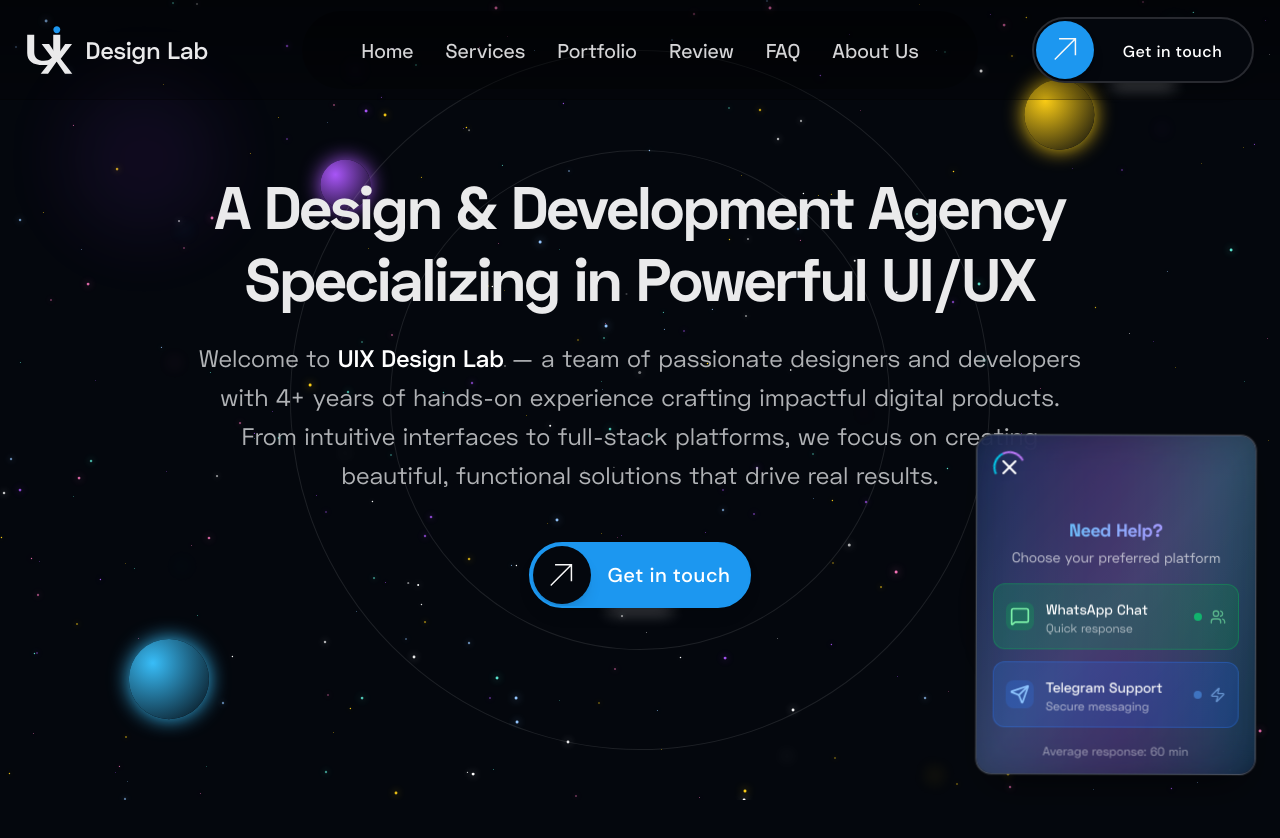
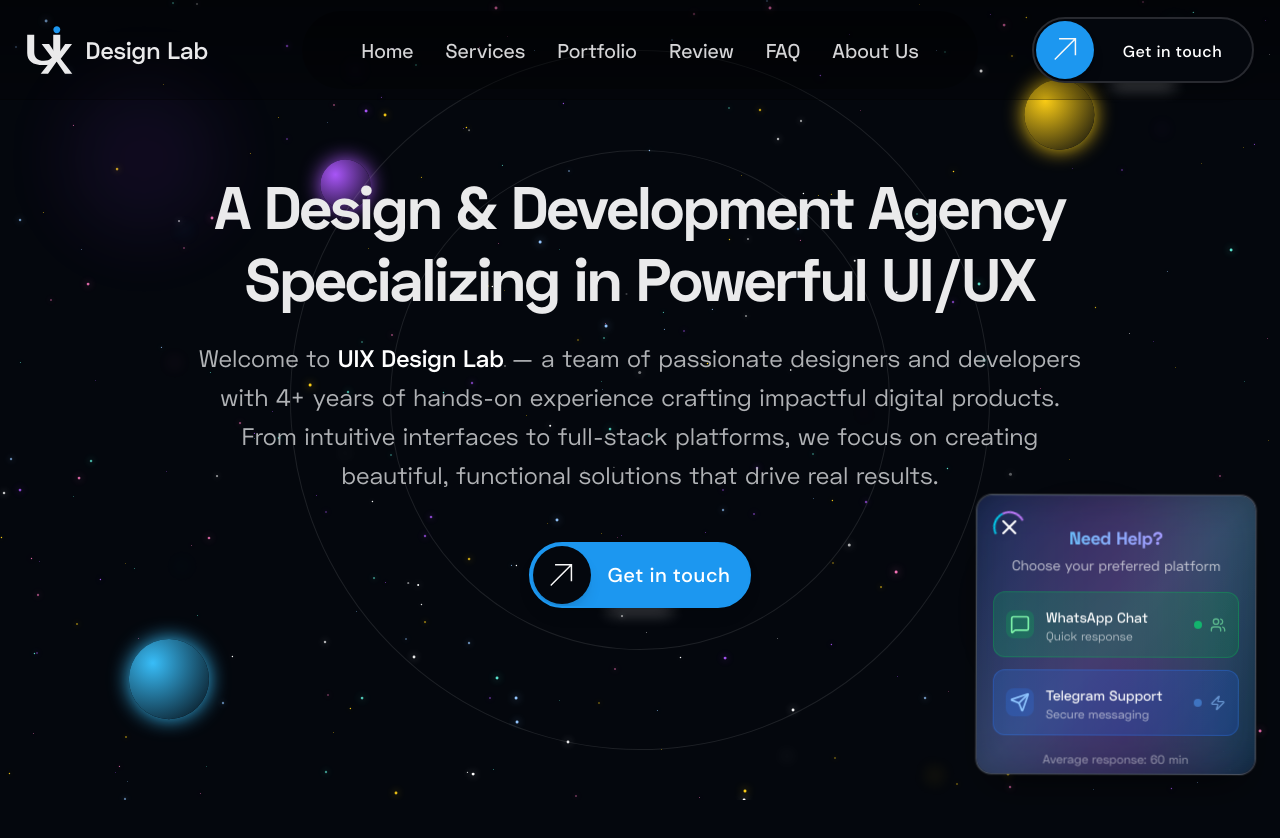
Before and after one commit to Levi9111/UIX-Design-Lab, a Next.js app: page / in a window 1280 px wide. Both pictures are taken after a click on the button 1224 px from the left and 743 px from the top of the page. Shown: the top 838 px of the page. Built offline with nearby package versions, Linux system fonts and the light colour scheme; a web font is replaced by a local one.

Commit message:
widget updated

```diff
--- a/src/components/designs/AnimatedSupportWidget.tsx
+++ b/src/components/designs/AnimatedSupportWidget.tsx
@@ -56,7 +56,7 @@
       <div
         className={`relative bg-gradient-to-br from-slate-900/90 via-slate-800/95 to-slate-900/90
         backdrop-blur-xl border border-white/20 rounded-2xl shadow-2xl transition-all duration-700 ease-out
-        overflow-hidden ${isExpanded ? 'h-[340px] w-[280px]' : 'h-16 w-16'}`}
+        overflow-hidden ${isExpanded ? 'h-[280px] w-[280px]' : 'h-16 w-16'}`}
         style={{
           boxShadow: isExpanded
             ? '0 20px 40px -12px rgba(0, 0, 0, 0.6), 0 0 0 1px rgba(255, 255, 255, 0.1), inset 0 1px 0 rgba(255, 255, 255, 0.05)'
@@ -118,7 +118,7 @@
 
         {/* Expanded Content */}
         <div
-          className={`relative z-10 pt-20 px-4 pb-4 transition-all duration-500 ease-out ${
+          className={`relative z-10 pt-7 px-4 pb-4 transition-all duration-500 ease-out ${
             isExpanded
               ? 'opacity-100 translate-y-0 pointer-events-auto'
               : 'opacity-0 translate-y-4 pointer-events-none'
```
